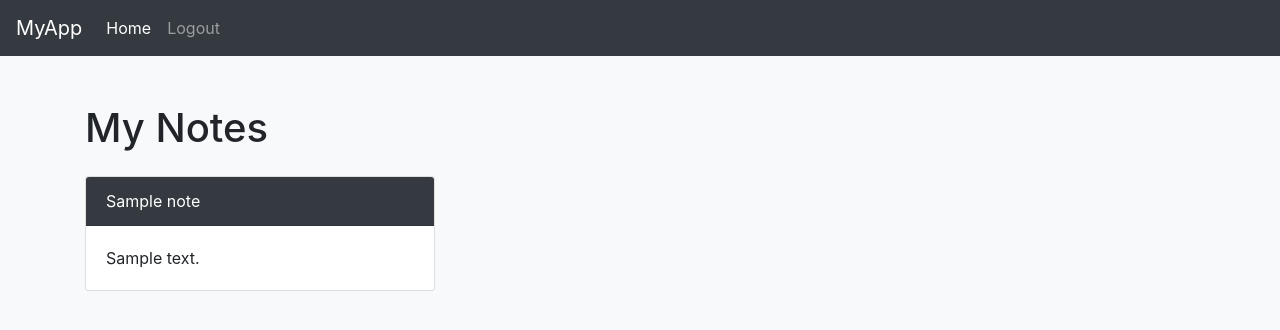
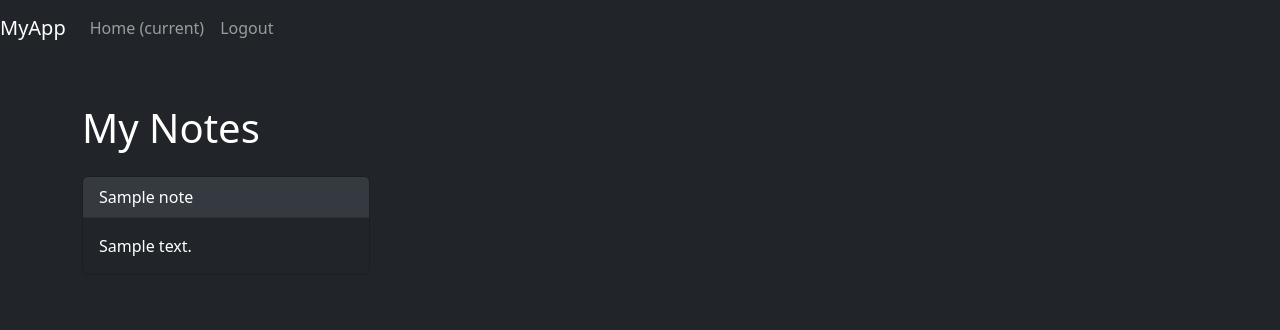
Before and after one commit to Nounes7580/Note-manager, a PHP site: the page made by view/view_notes.php in a window 1280 px wide. Shown: the top 330 px of the page. Run offline with PHP 8.4, Linux system fonts and the light colour scheme; the template is opened without the code that fills it: most values are stand-ins (such as "Sample title", 1, 10 or a date in 2020); some libraries are stand-ins or nearby versions.

Commit message:
fix(view_notes): gestion du style

```diff
--- a/view/view_notes.php
+++ b/view/view_notes.php
@@ -4,21 +4,16 @@
     <meta charset="UTF-8">
     <title>Notes</title>
     <!-- Bootstrap CSS -->
-    <link href="https://stackpath.bootstrapcdn.com/bootstrap/4.5.2/css/bootstrap.min.css" rel="stylesheet">
+    <link rel="stylesheet" href="https://cdn.jsdelivr.net/npm/bootstrap@5.3.2/dist/css/bootstrap.min.css">
     <style>
-        /* Additional custom styles, if needed */
-        body {
-            background-color: #f8f9fa;
-        }
-        .note-card {
-            margin-bottom: 10px;
-        }
-        .note-title {
+        .card-header
+        {
+            background-color: #343a40;
             color: white;
         }
     </style>
 </head>
-<body>
+<body class="bg-dark text-white">
 <?php include('navbar.php'); ?>
 
 <div class="container mt-5">
@@ -26,11 +21,10 @@
     <?php if (!empty($notes)): ?>
         <div class="row">
             <?php foreach ($notes as $note): ?>
-                    <div class="col-md-4">
-                        <div class="card note-card">
-                            <div class="card-header bg-dark note-title">
-                                <?= htmlspecialchars($note->title) ?>
-                            </div>
+                <!-- Use 'col-6' for two cards per line on small devices and 'col-md-4' for three cards per line on medium devices and up -->
+                <div class="col-6 col-md-4 mb-3">
+                    <div class="card text-bg-dark" style="max-width: 18rem;">
+                        <div class="card-header"><?= htmlspecialchars($note->title) ?></div>
                         <div class="card-body">
                             <p class="card-text"><?= nl2br(htmlspecialchars($note->content)) ?></p>
                             <!-- Add other note details here -->
@@ -43,6 +37,7 @@
         <p>No notes found.</p>
     <?php endif; ?>
 </div>
+
     <!-- Bootstrap JS, Popper.js, and jQuery -->
     <script src="https://code.jquery.com/jquery-3.5.1.slim.min.js"></script>
     <script src="https://cdn.jsdelivr.net/npm/popper.js@1.9.3/dist/umd/popper.min.js"></script>
```
Lines whose indentation alone changed are shown as unchanged.
